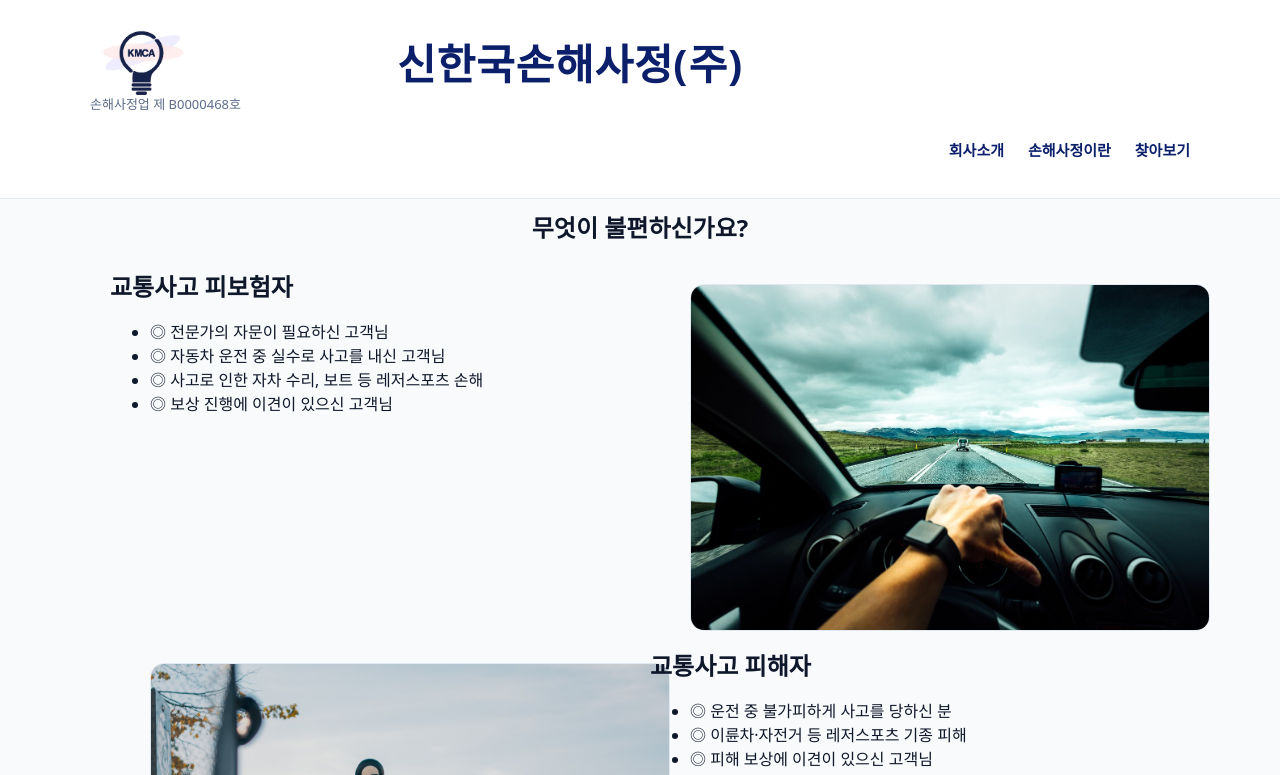
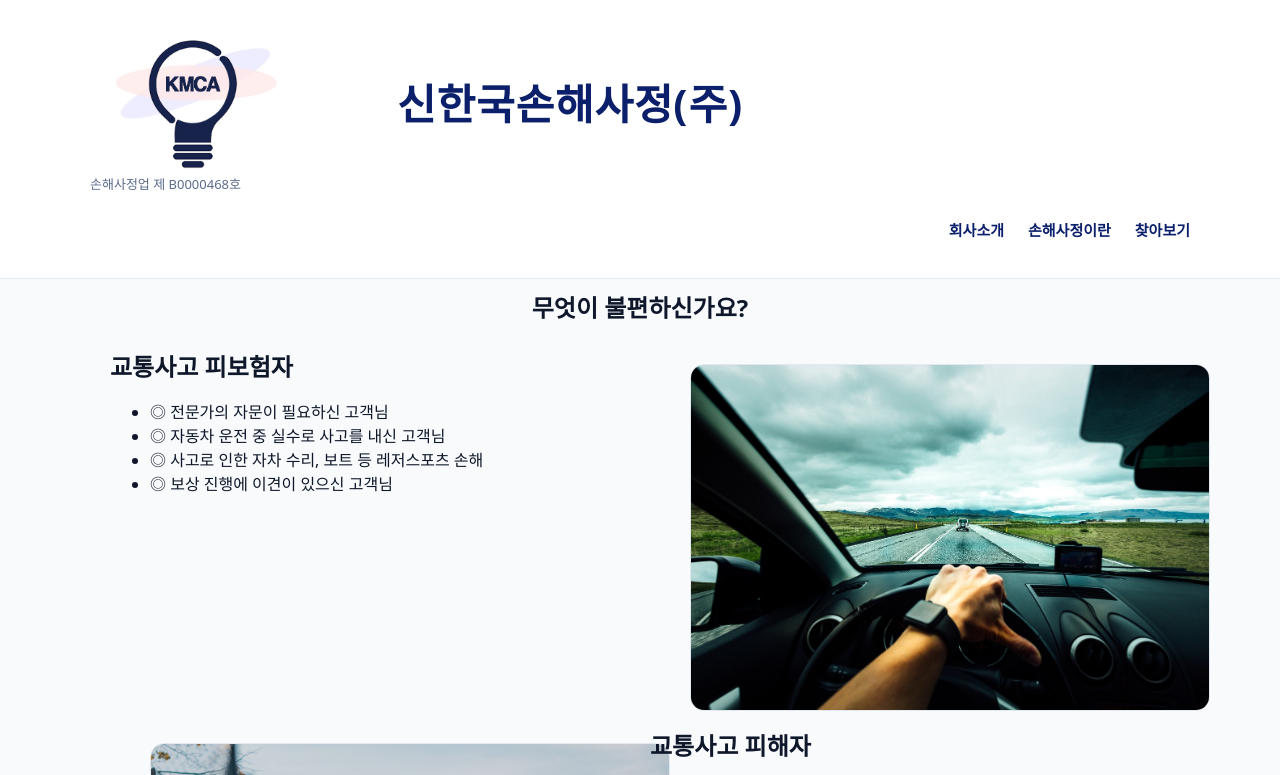
Before and after one commit to umi234-boss/kmca, a plain HTML site: page index.html in a window 1280 px wide. Shown: the top 775 px of the page. Drawn offline with Linux system fonts and the light colour scheme.

Commit message:
메인 수정

```diff
--- a/assets/style.css
+++ b/assets/style.css
@@ -37,7 +37,7 @@ a{color:inherit;text-decoration:none}
 .kmca-header__logo{display:inline-flex;align-items:center;justify-content:center}
 .kmca-header__logo img{
   display:block;
-  height:80px;           /* 원하시면 48~64px 사이로 조절 */
+  height:160px;           /* 원하시면 48~64px 사이로 조절 */
   width:auto;            /* 비율 유지 */
   object-fit:contain;
   -webkit-user-drag:none;
```
